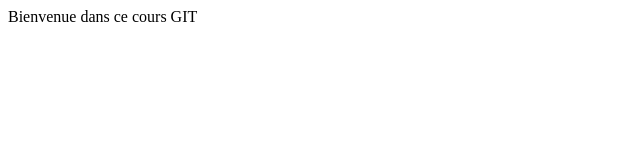
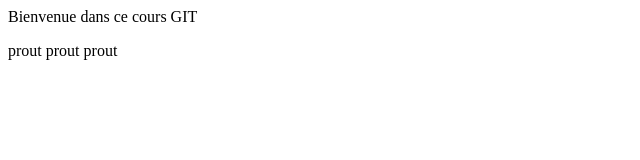
Before and after one commit to Wmalain/mon_super_projet, a plain HTML site: page index.html in a window 1280 px wide. Shown: the whole page, without its empty margins (0-640 px from the left). Drawn offline with Linux system fonts and the light colour scheme.

Commit message:
ajout d'une div prout

```diff
--- a/index.html
+++ b/index.html
@@ -11,5 +11,9 @@
     <div id="top-banner">
         Bienvenue dans ce cours GIT
     </div>
+
+    <div>
+        <p>prout prout prout</p>
+    </div>
 </body>
 </html>
```
